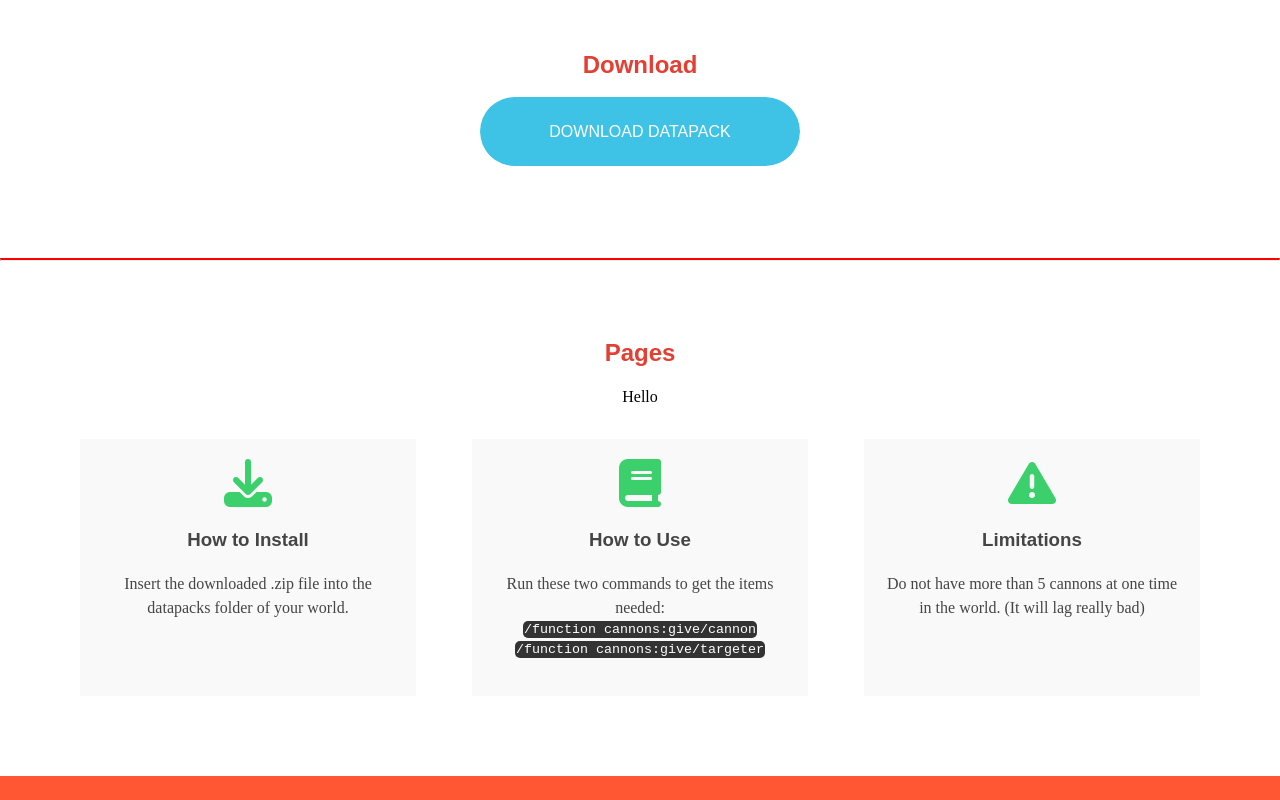
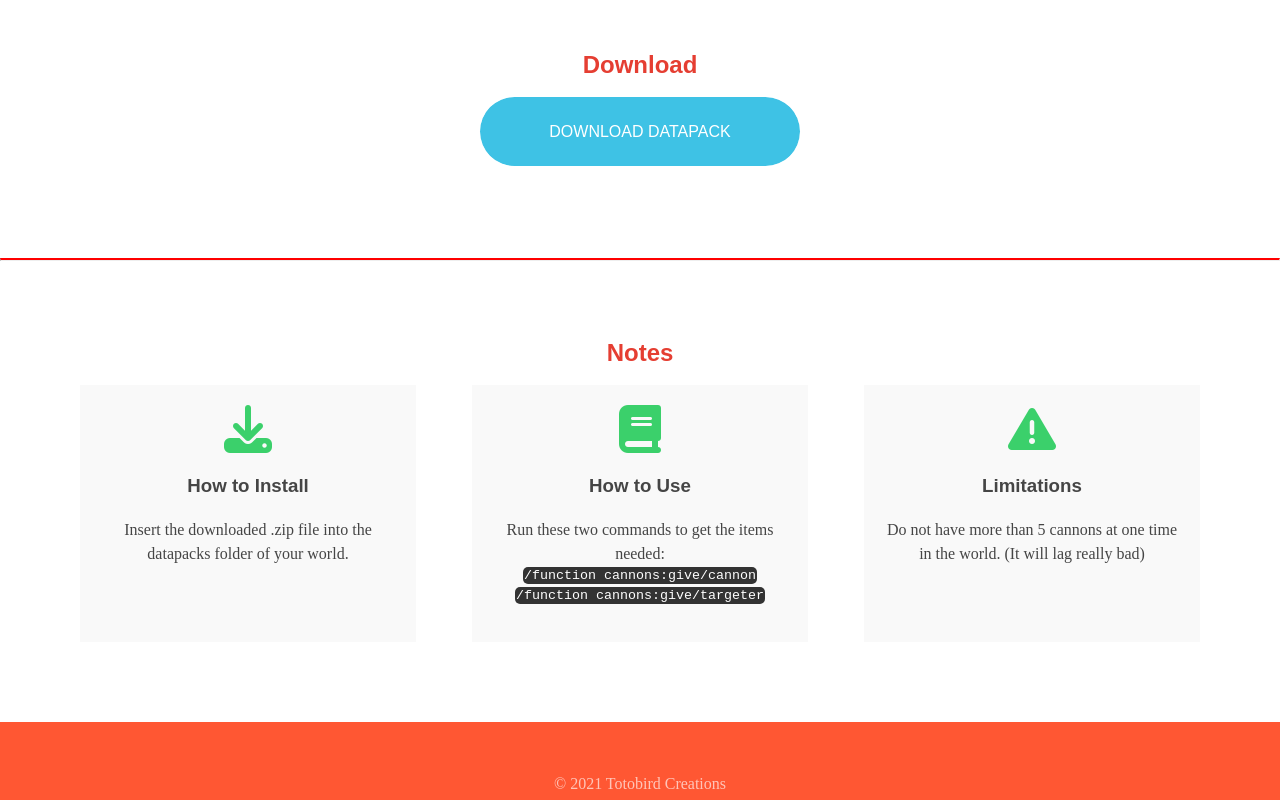
Before and after one commit to toto-bird/Totobird-Creations, a plain HTML site: page minecraft/datapacks/Cannons.html in a window 1280 px wide. Shown: the part 582-1382 px from the top of the page. After the commit the page ends 1328 px from the top, so only its background shows below. Drawn offline with Linux system fonts and the light colour scheme; a web font is replaced by a local one.

Commit message:
Modified Cannons showcase page

```diff
--- a/minecraft/datapacks/Cannons.html
+++ b/minecraft/datapacks/Cannons.html
@@ -275,10 +275,7 @@ code {
         <hr></hr>
         <section class="section" style="background: #FFFFFF;">
             <div class="wrapper">
-                <h2 class="section__title">Pages</h2>
-                <p class="section__intro">
-                    Hello
-                </p>
+                <h2 class="section__title">Notes</h2>
                 <div class="box__grid">
                     <article class="box"><a class="box__content">
                         <i class="fas fa-download fa-3x" aria-hidden="true"></i>
```
